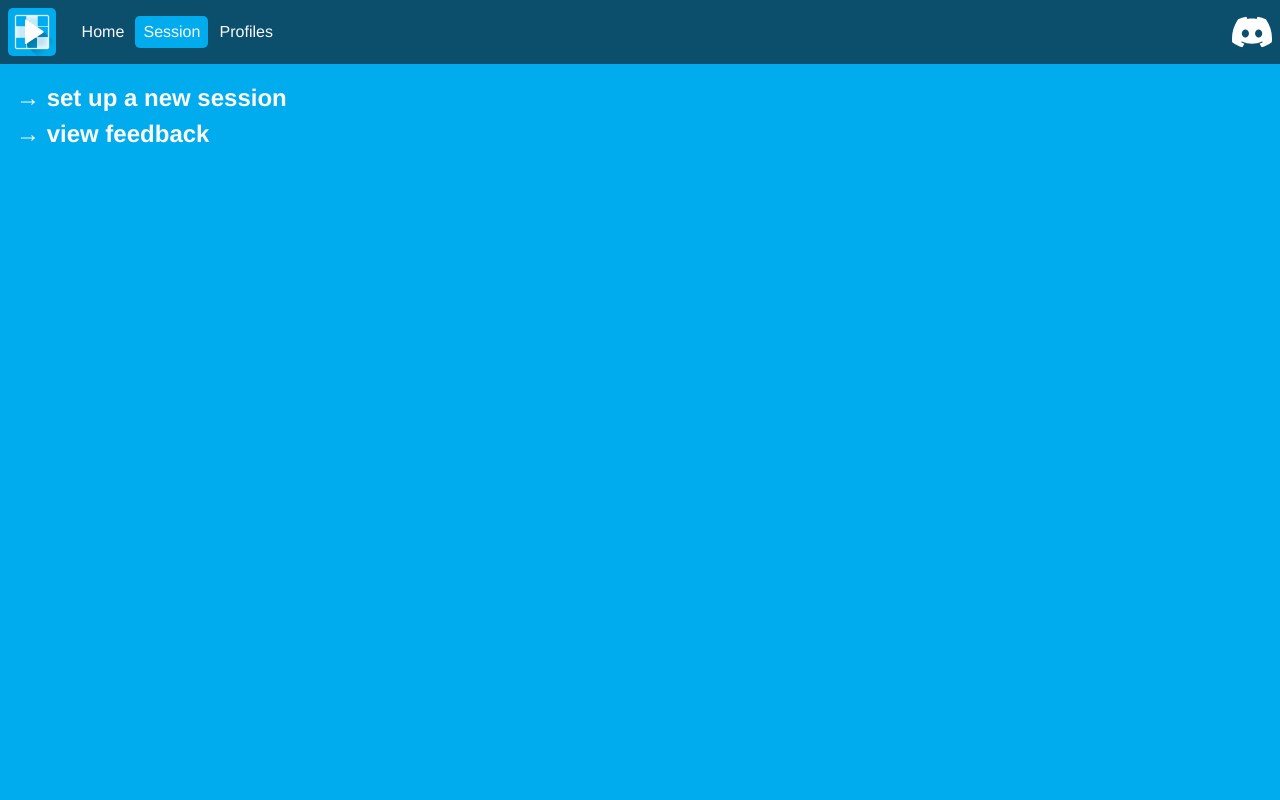
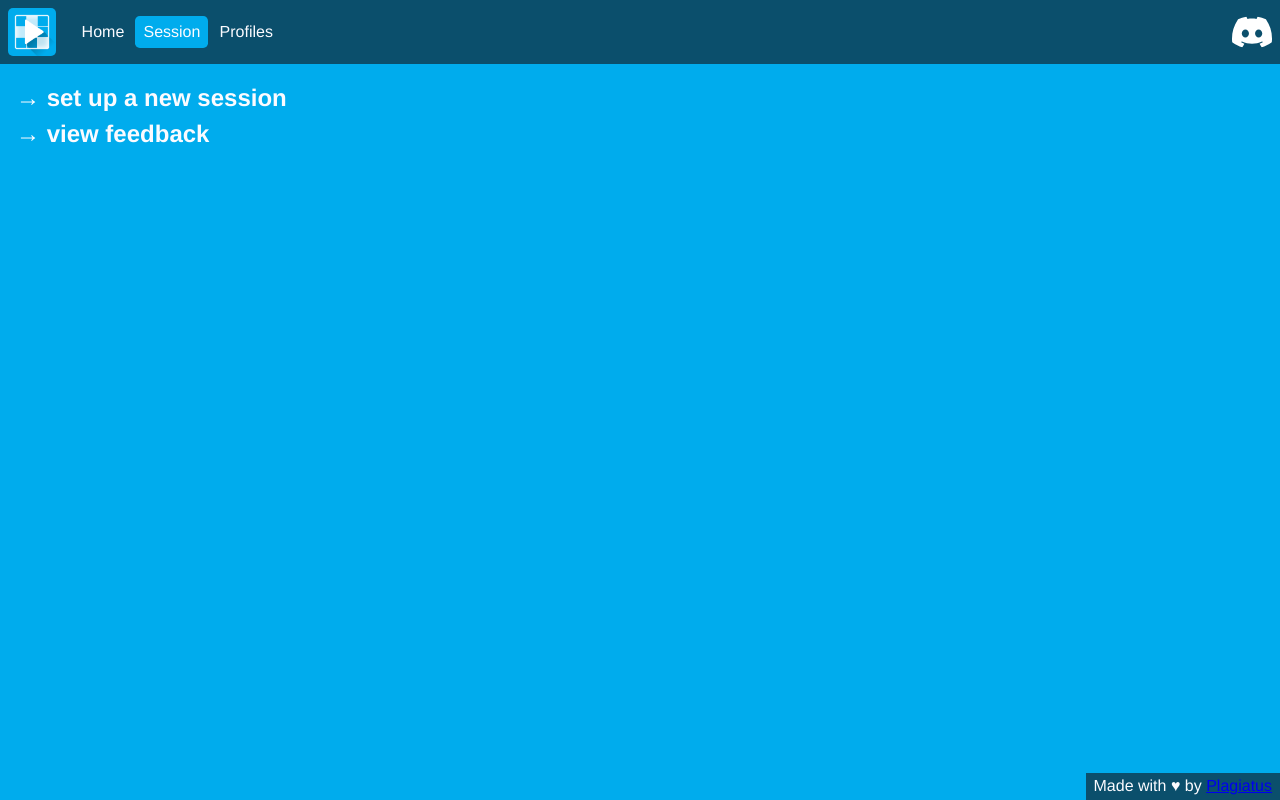
Before and after one commit to Plagiatus/Trippy, a Vue app in the folder website/: page /session in a window 1280 px wide. Built offline with nearby package versions, Linux system fonts and the light colour scheme.

Commit message:
add footer

```diff
--- a/website/src/App.vue
+++ b/website/src/App.vue
@@ -1,9 +1,10 @@
 <script lang="ts">
 import Navigation from './components/Navigation.vue';
+import Footer from './components/Footer.vue';
 import { defineComponent } from "vue";
 
 export default defineComponent({
-	components: { Navigation },
+	components: { Navigation, Footer },
 })
 </script>
 
@@ -12,10 +13,12 @@ export default defineComponent({
 	<div id="main-view">
 		<router-view></router-view>
 	</div>
+	<Footer />
 </template>
 
 <style>
 #main-view {
 	padding: 1em;
+	margin-bottom: 2rem;
 }
 </style>
--- /dev/null
+++ b/website/src/components/Footer.vue
@@ -0,0 +1,18 @@
+<template>
+<footer>
+    Made with ♥ by <a href="https://plagiatus.net" target="_blank" rel="noopener noreferrer">Plagiatus</a>
+</footer>
+</template>
+
+
+<style>
+footer {
+    position: fixed;
+    bottom: 0;
+    right: 0;
+    background-color: var(--background2);
+    padding: .1em .5em;
+}
+
+
+</style>
```
